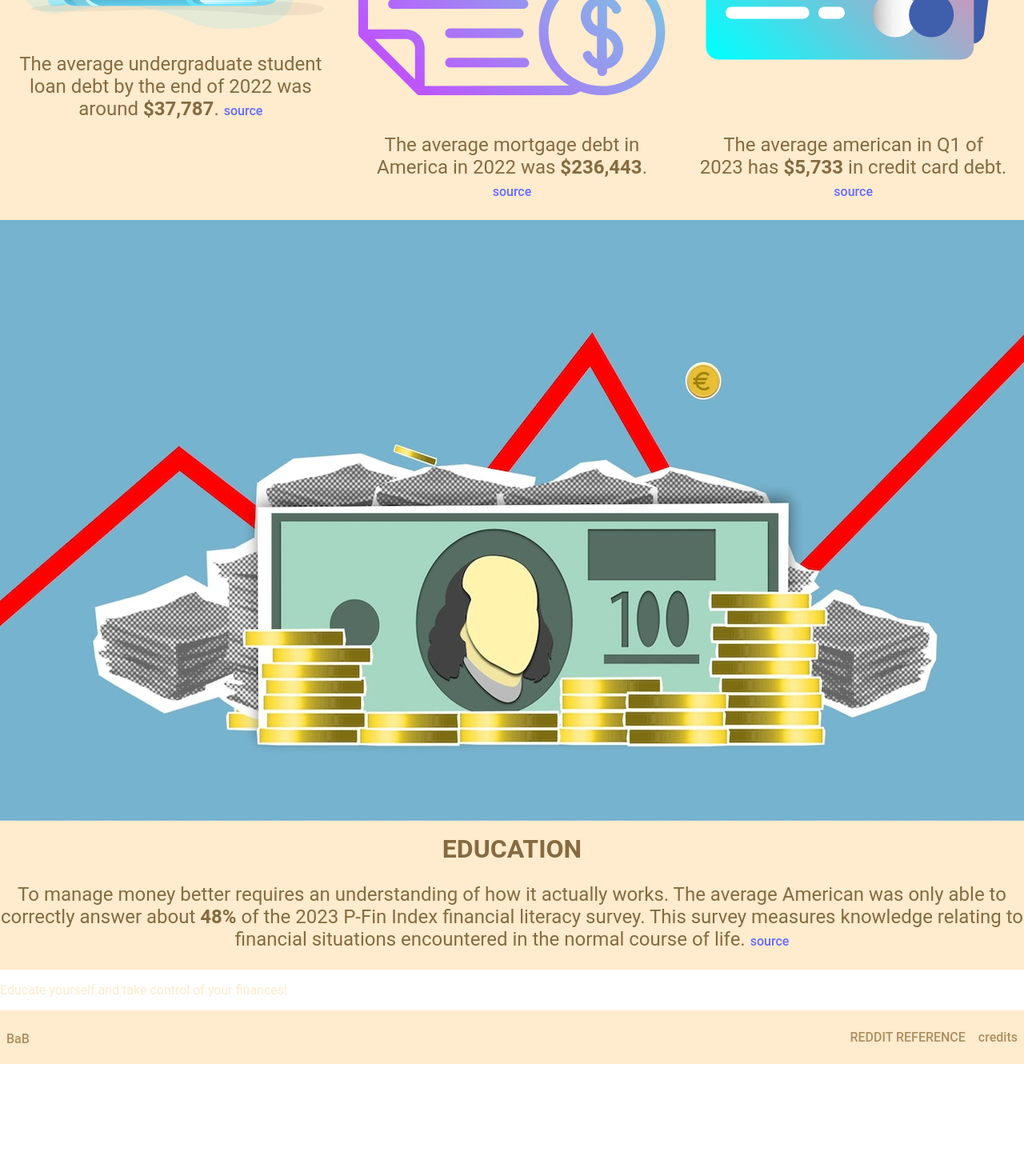
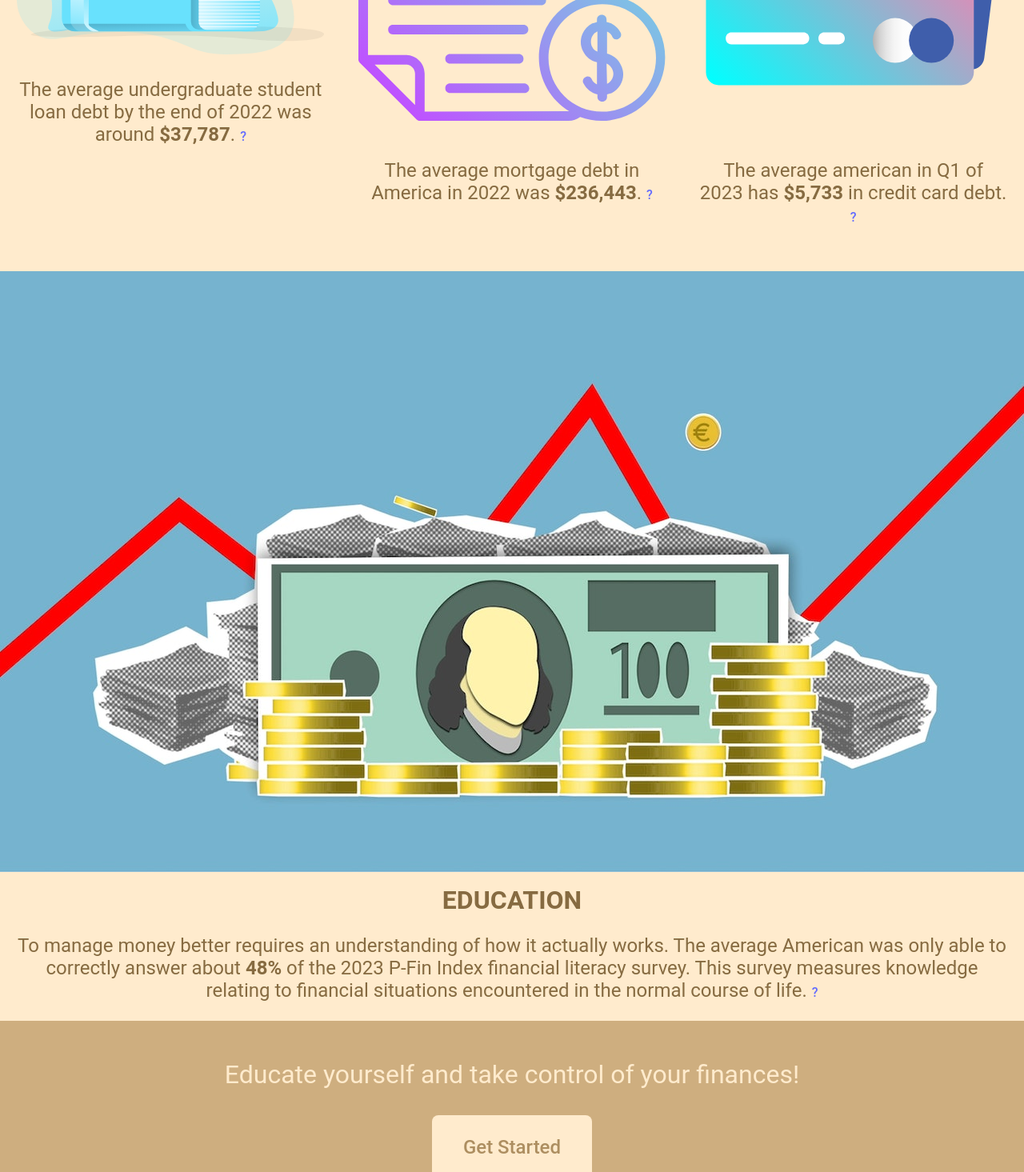
Before and after one commit to doanaminh/build-a-budget, a React (Vite) app in the folder client/: page / in a window 1280 px wide. Shown: the part 2500-3965 px from the top of the page at 80% size. Before the commit the page ends 3830 px from the top, so only its background shows below. Built offline with nearby package versions, Linux system fonts and the light colour scheme; a web font is replaced by a local one.

Commit message:
visual changes to Home page

```diff
--- a/client/src/App.css
+++ b/client/src/App.css
@@ -178,6 +178,7 @@ main p {
 }
 .emergency p {
   font-size: 1.5rem;
+  padding: 0 2rem;
 }
 .emergency img {
   width: 60%;
@@ -187,6 +188,9 @@ main p {
 /*
 ||| DEBT
 */
+.debt {
+  padding: 2rem 0;
+}
 .debt section {
   display: flex;
   justify-content: space-around;
@@ -216,8 +220,21 @@ main p {
 }
 .education p {
   font-size: 1.5rem;
+  padding: 0 1rem;
 }
 .education img {
   width: 100%;
   padding-bottom: 1rem;
 }
+
+/*
+||| TAKE ACTION
+*/
+.takeAction {
+  background-color: #ceae7f;
+  padding: 1rem 0;
+  display: flex;
+  flex-direction: column;
+  align-items: center;
+  font-size: 2rem;
+}
--- a/client/src/pages/Home.tsx
+++ b/client/src/pages/Home.tsx
@@ -67,17 +67,17 @@ export default function () {
                         <section>
                             <article>
                             <img src={education} alt="" />
-                                <p>The average undergraduate student loan debt by the end of 2022 was around <b>$37,787</b>.  <a href="https://www.bankrate.com/loans/student-loans/student-loan-debt-statistics/#key-statistics" target='_blank'>source</a></p>
+                                <p>The average undergraduate student loan debt by the end of 2022 was around <b>$37,787</b>.  <a href="https://www.bankrate.com/loans/student-loans/student-loan-debt-statistics/#key-statistics" target='_blank'>?</a></p>
 
                             </article>
                             <article>
                                 <img src={mortgage} alt="" />
-                                <p>The average mortgage debt in America in 2022 was <b>$236,443</b>. <a href="https://www.fool.com/the-ascent/research/average-household-debt/" target='_blank'>source</a></p>
+                                <p>The average mortgage debt in America in 2022 was <b>$236,443</b>. <a href="https://www.fool.com/the-ascent/research/average-household-debt/" target='_blank'>?</a></p>
 
                             </article>
                             <article>
                                 <img src={creditCard} alt="" />
-                                <p>The average american in Q1 of 2023 has <b>$5,733</b> in credit card debt. <a href="https://www.cnbc.com/2023/06/09/how-much-credit-card-debt-americans-hold-by-age.html" target='_blank'>source</a></p>
+                                <p>The average american in Q1 of 2023 has <b>$5,733</b> in credit card debt. <a href="https://www.cnbc.com/2023/06/09/how-much-credit-card-debt-americans-hold-by-age.html" target='_blank'>?</a></p>
 
                             </article>
                         </section>
@@ -87,14 +87,23 @@ export default function () {
                     <section className="education">
                         <img src="assets\pexels-monstera-5849556.jpg" alt="" />
                         <h4>EDUCATION</h4>
-                        <p>To manage money better requires an understanding of how it actually works. The average American was only able to correctly answer about <b>48%</b> of the 2023 P-Fin Index financial literacy survey. This survey measures knowledge relating to financial situations encountered in the normal course of life. <a href="https://gflec.org/wp-content/uploads/2023/04/2023-P-Fin-Index-report-TIAA-Inst-and-GFLEC-Apr-2023.pdf" target='_blank'>source</a></p>
+                        <p>To manage money better requires an understanding of how it actually works. The average American was only able to correctly answer about <b>48%</b> of the 2023 P-Fin Index financial literacy survey. This survey measures knowledge relating to financial situations encountered in the normal course of life. <a href="https://gflec.org/wp-content/uploads/2023/04/2023-P-Fin-Index-report-TIAA-Inst-and-GFLEC-Apr-2023.pdf" target='_blank'>?</a></p>
                     </section>
 
                 </section>
 
                 {/* TAKE ACTION */}
-                <section>
+                <section className='takeAction'>
                     <p>Educate yourself and take control of your finances!</p>
+                    <Button
+                        backgroundColor="blanchedalmond"
+                        children='Get Started'
+                        color='#ad8e60'
+                        fontSize="1.5rem"
+                        height='80px'
+                        width='200px'
+                        onClick={() => console.log('hello')}
+                    />
                 </section>
 
             </section>
```
